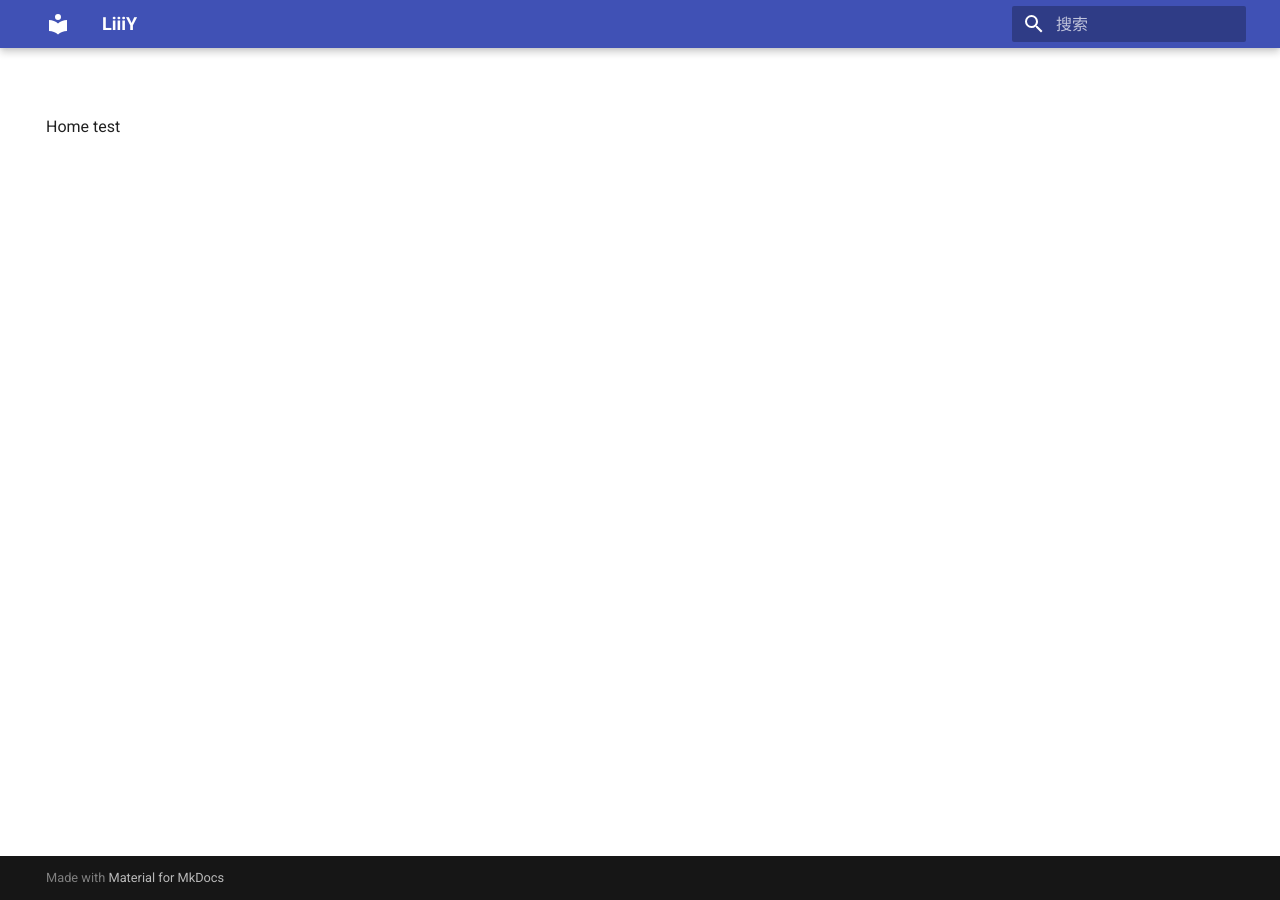
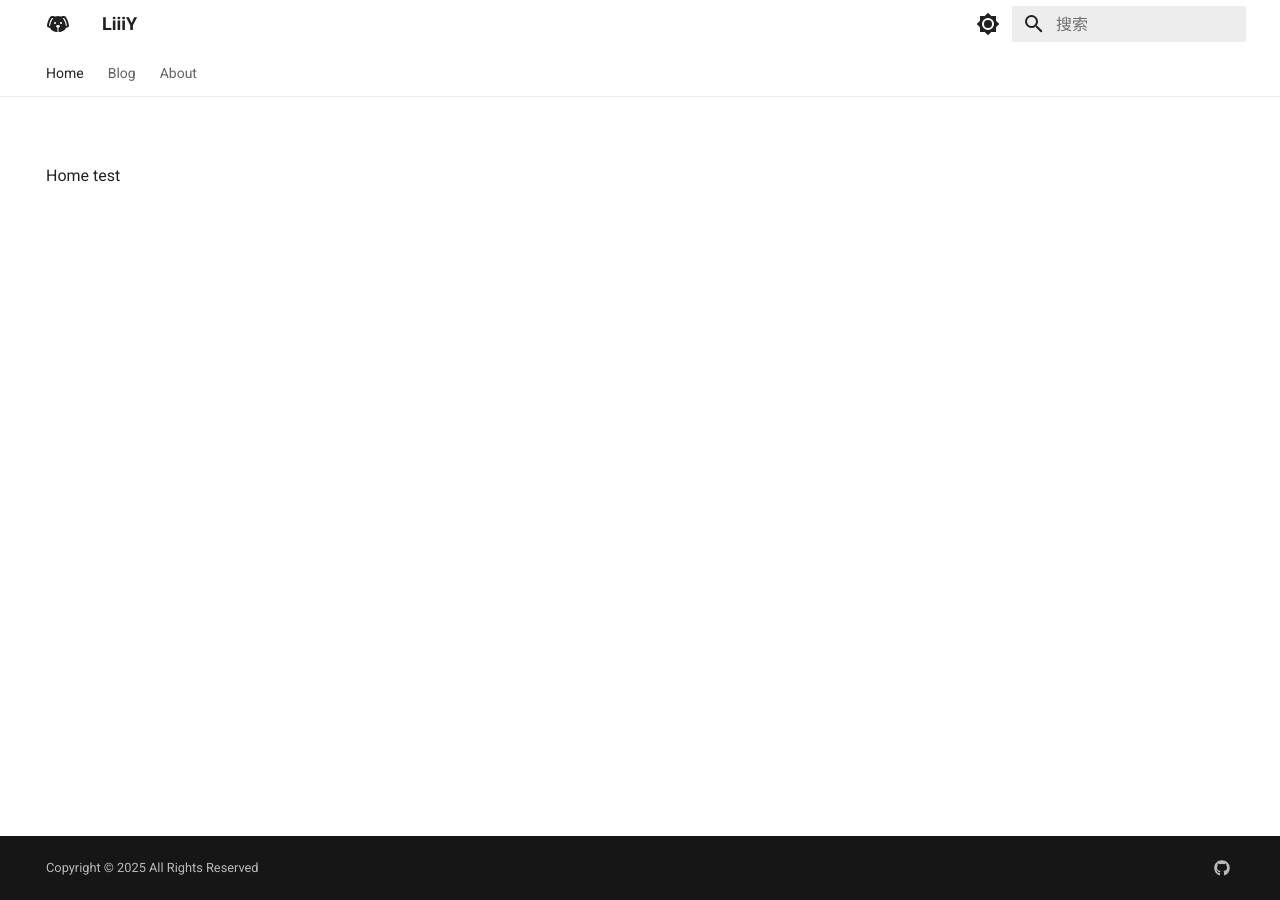
Before and after one commit to liycn/liycn.github.io, an MkDocs documentation site: the page built from docs/index.md, in a window 1280 px wide. Built offline with MkDocs 1.6.1 and Material for MkDocs 9.7.7, drawn with Linux system fonts in a browser that asks for light colours; plug-ins that fetch from the network failed and are left out; comment, search, counter and statistics services are not loaded.

Commit message:
Update mkdocs optimize

```diff
--- a/mkdocs.yml
+++ b/mkdocs.yml
@@ -1,5 +1,90 @@
 site_name: LiiiY
-dev_addr: localhost:8000
+dev_addr: 0.0.0.0:8000
+copyright: Copyright © 2025 All Rights Reserved  # 版权声明
+
 theme:
   name: material
   language: zh
+  features:
+    - navigation.indexes
+
+  icon:
+    logo: material/dog  # Logo 图标
+
+  palette:
+    - media: "(prefers-color-scheme: light)"  # 日间模式
+      scheme: default
+      primary: white                          # 导航栏背景色
+      toggle:
+        icon: material/brightness-7
+        name: 日间模式
+
+    # Palette toggle for dark mode
+    - media: "(prefers-color-scheme: dark)"   # 夜间模式
+      scheme: slate
+      primary: black                          # 导航栏背景色
+      toggle:
+        icon: material/brightness-4
+        name: 夜间模式
+
+  features:
+    - navigation.top      # 返回顶部的按钮
+    - navigation.tabs     # 导航栏
+    - search.highlight    # 高亮显示搜索内容
+    - navigation.tracking # 锚跟踪
+    - navigation.expand   # 导航栏扩展
+    - navigation.path     # 显示文件路径
+    - navigation.instant  # 有点没太懂
+    - navigation.instant.prefetch # 即时预取
+    - navigation.instant.progress # 进度指标
+    - content.code.select # 代码选择按钮
+    - content.code.copy   # 代码复制按钮
+    - content.code.annotate       # 代码注释
+    - content.tabs.link   # 链接内容选项卡
+    - custom_dir: overrides # 自定义主题的目录
+
+extra:
+  generator: false                      # 关闭 MKDOCS 来源页脚
+  social:
+    - icon: fontawesome/brands/github   # 页脚图标
+      link: https://github.com/LeeYearn # 对应链接
+      name: GitHub                      # 提示词
+
+plugins:
+  - glightbox
+  - search
+  - blog:
+      archive_date_format: MMMM yyyy
+  - tags
+  - privacy
+  # - social
+
+# extra_css:
+#   - stylesheets/extra.css
+
+extra_javascript:
+  - https://unpkg.com/tablesort@5.3.0/dist/tablesort.min.js
+  - javascripts/tablesort.js
+
+markdown_extensions:
+  - toc:
+      permalink: true
+  - pymdownx.superfences
+  - pymdownx.tabbed:
+      alternate_style: true
+  - attr_list
+  - md_in_html
+  - pymdownx.superfences
+  - admonition
+  - pymdownx.details
+
+nav:
+- Home: index.md
+- Blog:
+  - blog/index.md
+  - OpenWrt:
+    - 搭建 OpenVPN 服务器: blog/posts/Open Wrt/OpenVPN_Server.md
+  - Knowledge:
+    - 双系统时间同步问题: blog/posts/Knowledge/双系统时间同步问题.md
+- About: about/About.md
+# - Test: test.md
```
